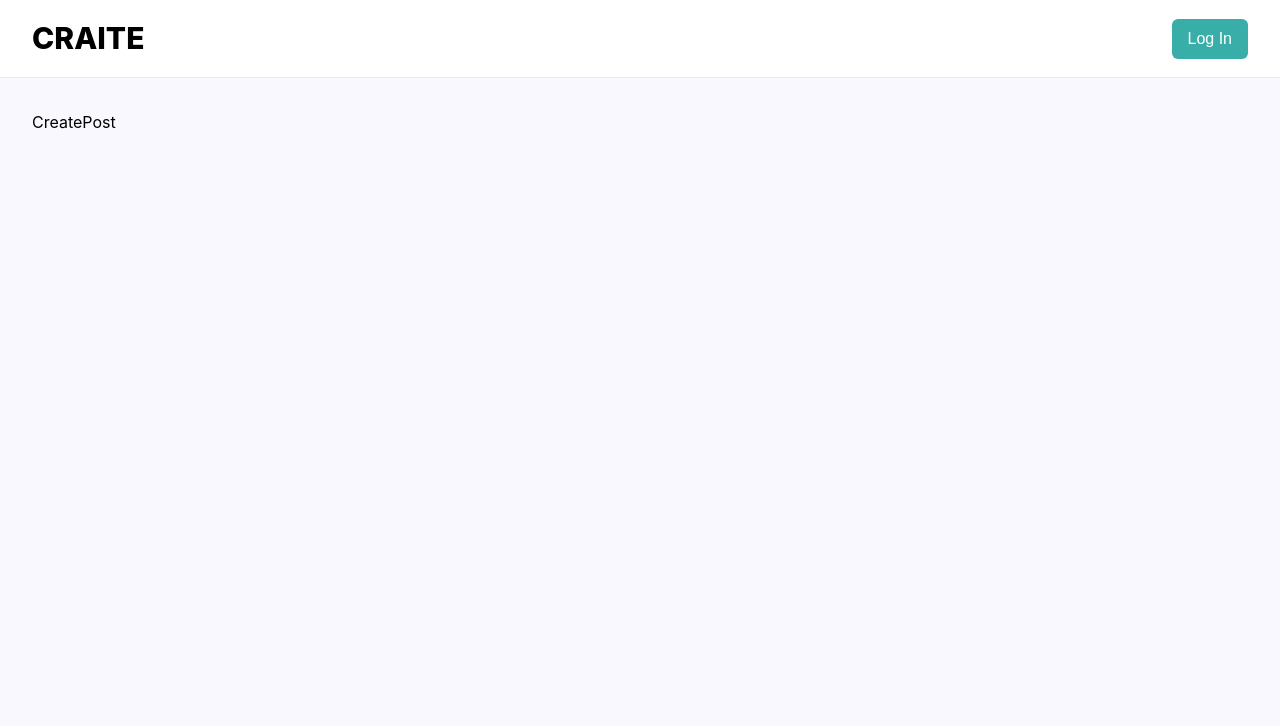
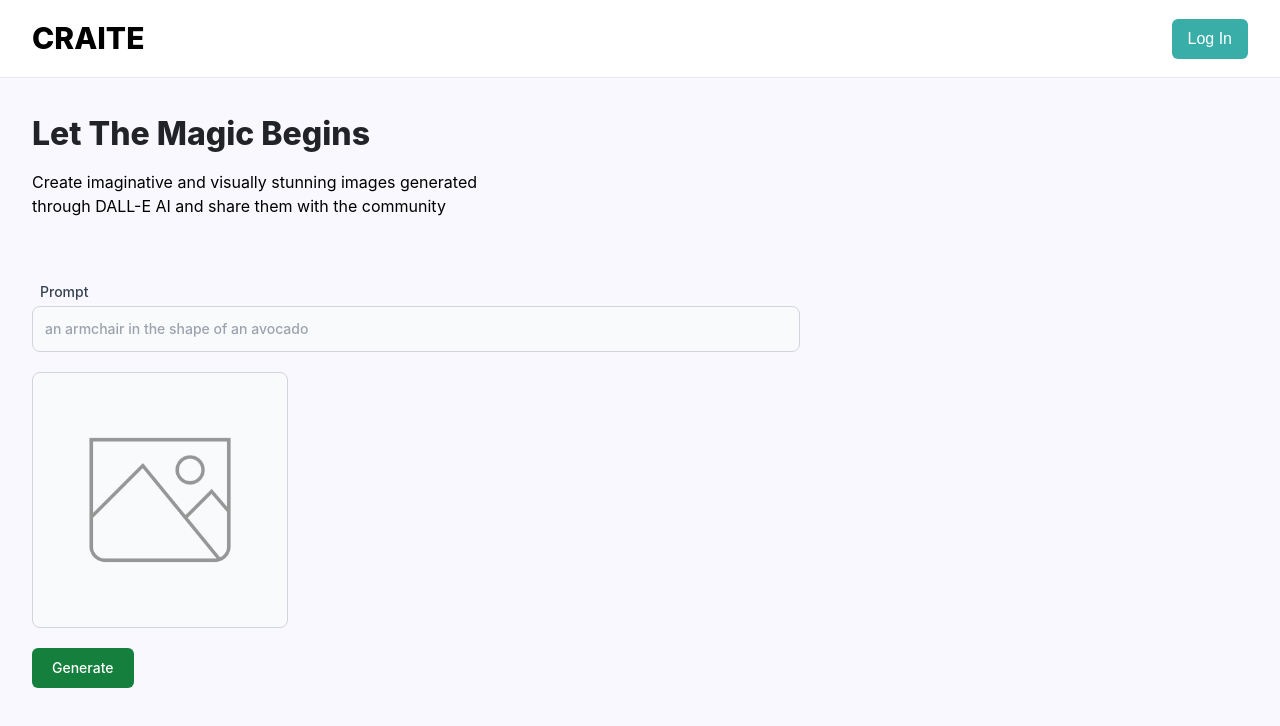
Before and after one commit to thaolinhttran/ai-img, a React (Vite) app in the folder client/: page /create-post in a window 1280 px wide. Shown: the top 726 px of the page. Built offline with nearby package versions, Linux system fonts and the light colour scheme; a web font is replaced by a local one.

Commit message:
createpost

```diff
--- a/client/src/pages/CreatePost.jsx
+++ b/client/src/pages/CreatePost.jsx
@@ -1,8 +1,92 @@
-import React from 'react'
+import React, { useState } from 'react'
+import { FormField } from '../components'
+import preview from '../assets/preview.png'
+import {Loader} from '../components'
+
+const handleSubmit = () => {
+
+}
+
+const handleSurpriseMe = () => {
+
+}
+
+const handleChange = () =>{
+
+}
 
 const CreatePost = () => {
+  const [isSurpriseMe, setIsSurpriseMe] = useState(false);
+  const [generatingImg, setGeneratingImg] = useState(false);
+  const [form, setForm] = useState({
+    name: '',
+    prompt: '',
+    photo: '',
+  });
   return (
-    <div>CreatePost</div>
+    <section className='max-w-7xl mx-auto'>
+      <div>
+        <h1 className='font-extrabold text-[#222328] text-[32px]'>
+          Let The Magic Begins
+        </h1>
+        <p className='mt-3 text-[666e75] text-16px max-w-[500px]'>
+          Create imaginative and visually stunning images generated through
+          DALL-E AI and share them with the community
+        </p>
+      </div>
+
+      <form className='mt-16 max-w-3xl' onSubmit={handleSubmit}>
+        <div className='flex flex-col font-medium'>
+        <FormField
+            LabelName="Prompt"
+            type="text"
+            name="prompt"
+            placeholder="an armchair in the shape of an avocado"
+            value={[]}
+            handleChange={handleChange}
+            isSurpriseMe
+            handleSurpriseMe={handleSurpriseMe}
+          />
+          <div className='relative bg-gray-50 border border-gray-300
+          text-gray-900 text-sm rounded-lg focus:ring-blue-500
+          focus:border-blue-500 w-64 p-3 h-64 flex justify-center
+          items-center mt-5'>
+            {form.photo ? (
+              <img
+                src={form.photo}
+                alt={form.prompt}
+                className='w-full h-full object-contain'
+              />
+            ): (
+              <img
+                src={preview}
+                alt="preview"
+                className="w-9/12 h-9/12 object-contain opacity-40"
+              />
+            )}
+
+            {generatingImg && (
+              <div className='absolute inset-0 z-0 flex justify-center items-center
+              bg-[rgba(0,0,0,0.5)] rounded-lg'>
+                <Loader/>
+              </div>
+            )}
+
+          </div>
+        </div>
+        <div className='mt-5 flex gap-5'>
+        <button
+                type="button"
+                onClick={[]}
+                className='text-white bg-green-700 font-medium
+                rounded-md text-sm w-full sm:w-auto px-5 py-2.5
+                text-center'
+              >
+                Generate
+        </button>
+        </div>
+      </form>
+    </section>
   )
 }
 
--- a/client/src/pages/Login.jsx
+++ b/client/src/pages/Login.jsx
@@ -40,7 +40,7 @@ const Login = () => {
           <Link to='/sign-up'
           className="font-inter font-small text-[13px]
            text-blue-900 py-2 rounded-md underline">
-            Don't have an account? Sign Up here.
+            No account? Sign Up here.
           </Link>
           </div>
         </div>
```
